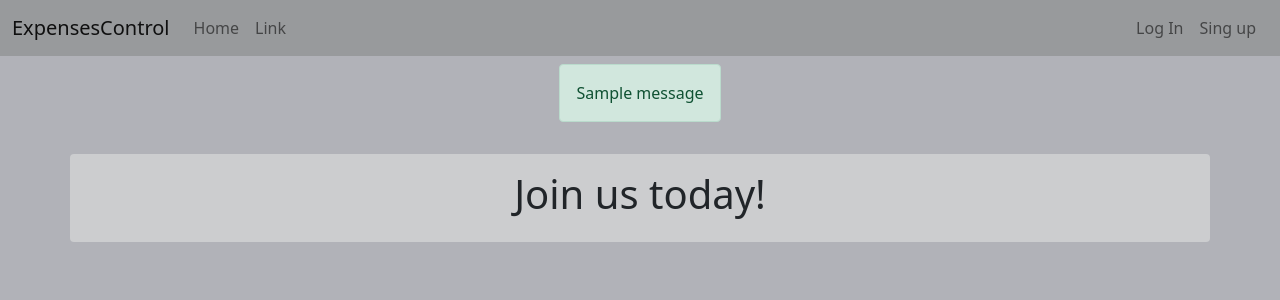
After one commit to kowalskijakub/ExpensesControl, a Django app: template mainApp/templates/mainApp/home.html in a window 1280 px wide. The commit adds this page. Shown: the top 300 px of the page. Run offline with Django 3.2, Linux system fonts and the light colour scheme; the template is opened without the code that fills it, so the values that code supplies are empty; tables that the repository leaves empty hold one stand-in row (values such as "Sample post"); one stand-in notice (Sample message) is shown.

Commit message:
small changes in apperance

```diff
--- a/mainApp/static/mainApp/main.css
+++ b/mainApp/static/mainApp/main.css
@@ -1,6 +1,12 @@
 body{
     background-color: #b1b2b8;
 }
-nav{
-    background-color: #7f8081;
+.nav{
+    background-color: #989a9c;
 }
+main{
+    background-color: #cccdcf;
+}
+.alert{
+    display:inline-block;
+}
--- a/mainApp/templates/mainApp/base.html
+++ b/mainApp/templates/mainApp/base.html
@@ -8,11 +8,11 @@
     <link href="https://cdn.jsdelivr.net/npm/bootstrap@5.1.3/dist/css/bootstrap.min.css" rel="stylesheet" integrity="sha384-1BmE4kWBq78iYhFldvKuhfTAU6auU8tT94WrHftjDbrCEXSU1oBoqyl2QvZ6jIW3" crossorigin="anonymous">
     <link rel="stylesheet" href="{% static 'mainApp/main.css' %}">
 
-    <title>Home</title>
+    <title>{% block title %}  {% endblock %}</title>
   </head>
   <body>
 
-    <nav class="navbar navbar-expand-lg navbar-dark">
+    <nav class="navbar navbar-expand-md navbar-light nav">
         <div class="container-fluid">
           <a class="navbar-brand" href="#">ExpensesControl</a>
           <button class="navbar-toggler" type="button" data-bs-toggle="collapse" data-bs-target="#navbarSupportedContent" aria-controls="navbarSupportedContent" aria-expanded="false" aria-label="Toggle navigation">
@@ -38,9 +38,12 @@
           </div>
         </div>
     </nav>
+    {% block message %}
+    {% endblock %}
 
-    <main class="container mt-3">
-        Hello World!
+    <main class="container-md container-fluid-sm rounded mt-md-3 p-md-3 p-sm-1">
+        {% block content %}
+        {% endblock content %}
     </main>
 
 
--- /dev/null
+++ b/mainApp/templates/mainApp/home.html
@@ -0,0 +1,18 @@
+{% extends 'mainApp/base.html' %}
+{% block title %} home {% endblock %}
+
+{% block message %}
+{% if messages %}
+    {% for message in messages %}
+<div class="container text-center pt-1 mt-1">
+  <div class="alert alert-{{ message.tags }}" role="alert">
+    {{ message }}
+  </div>
+</div>
+    {% endfor %}
+{% endif %}
+{% endblock %}
+
+{% block content %}
+    <h1 class="text-center">Join us today!</h1>
+{% endblock %}
```
